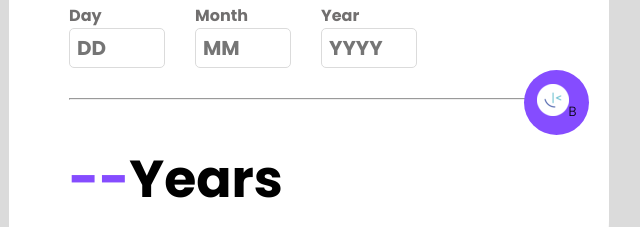
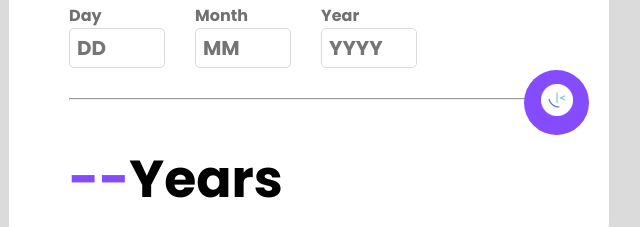
Before and after one commit to rodgers-munene/Age-Calculator-app, a plain HTML site: page index.html in a window 1280 px wide. Shown: the part 247-474 px from the top of the page, 331-971 px from the left. Drawn offline with Linux system fonts and the light colour scheme.

Commit message:
Update index.html

```diff
--- a/index.html
+++ b/index.html
@@ -33,7 +33,7 @@
             </div>
         </form>
         <hr>
-        <button class="btn" type="submit"><img src="favicon-32x32.png" alt="">B</button>
+        <button class="btn" type="submit"><img src="favicon-32x32.png" alt=""></button>
         <div class="output">
             <h1><span id="YY">--</span>Years</h1>
             <h1><span id="MM">--</span>Months</h1>
```
